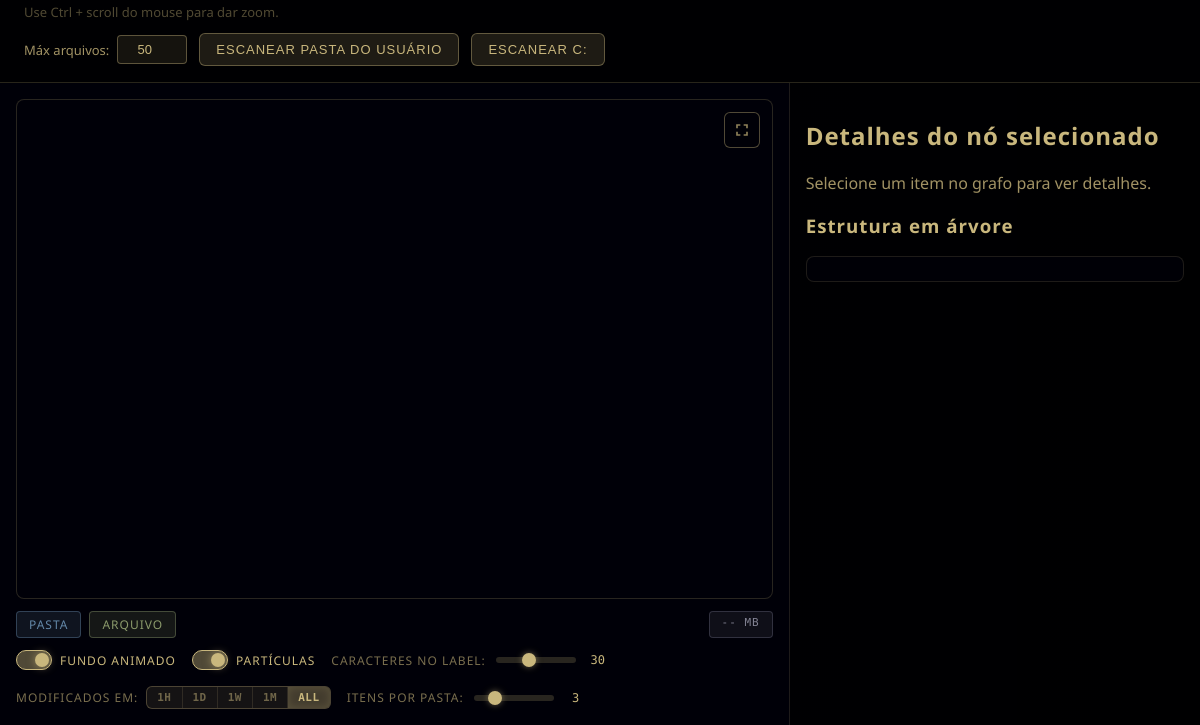
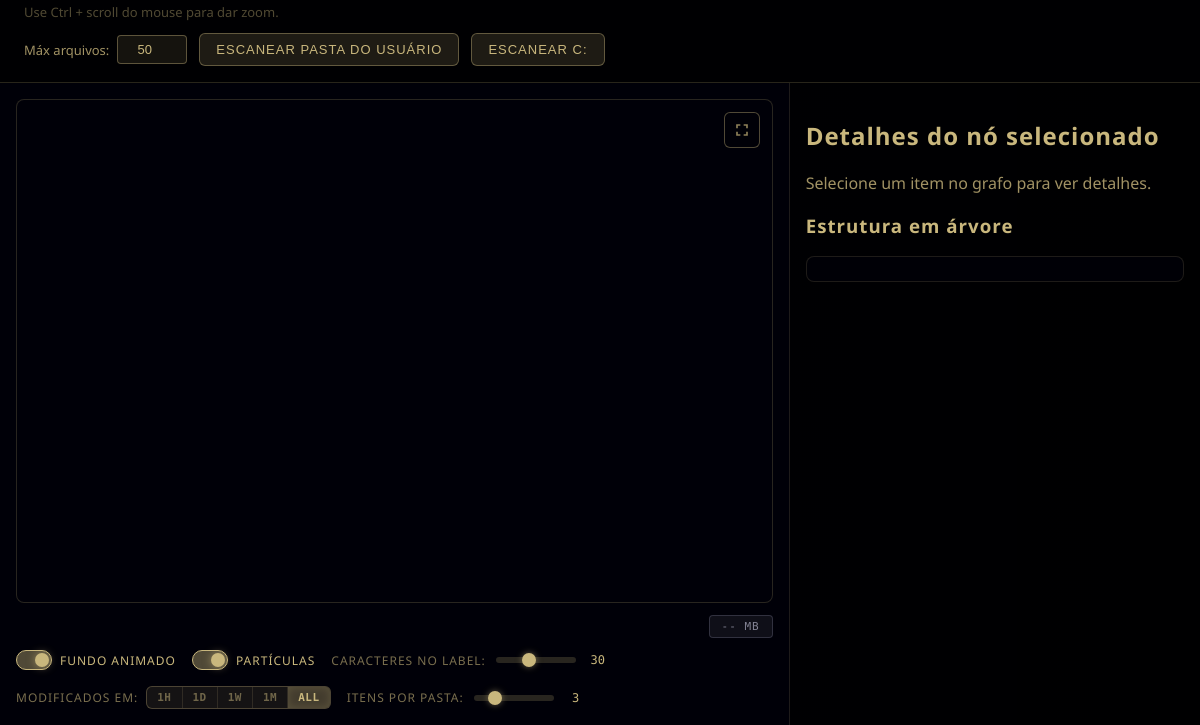
Before and after one commit to tombrito/graphFS, an Electron app: page renderer/index.html in a window 1200 px wide. Shown: the part 75-800 px from the top of the page. Drawn offline with Linux system fonts and the light colour scheme.

Commit message:
update electron and remove UI unused items

```diff
--- a/package.json
+++ b/package.json
@@ -12,7 +12,7 @@
   "author": "",
   "license": "MIT",
   "dependencies": {
-    "electron": "^35.7.5",
+    "electron": "^40.2.1",
     "pixi.js": "^8.2.1"
   }
 }
--- a/renderer/index.html
+++ b/renderer/index.html
@@ -32,8 +32,6 @@
           </button>
         </div>
         <div id="legend">
-          <span class="badge directory">Pasta</span>
-          <span class="badge file">Arquivo</span>
           <span class="badge fallback" id="fallback-badge" hidden>Dados de demonstração</span>
           <span class="badge memory" id="memory-badge">-- MB</span>
         </div>
--- a/renderer/styles.css
+++ b/renderer/styles.css
@@ -322,18 +322,6 @@ section.right {
   border: 1px solid transparent;
 }
 
-.badge.directory {
-  background: rgba(100, 136, 168, 0.15);
-  border-color: rgba(100, 136, 168, 0.4);
-  color: #6488a8;
-}
-
-.badge.file {
-  background: rgba(139, 154, 107, 0.15);
-  border-color: rgba(139, 154, 107, 0.4);
-  color: #8b9a6b;
-}
-
 .badge.fallback {
   background: rgba(201, 183, 125, 0.15);
   border-color: rgba(201, 183, 125, 0.4);
```
Also changed, not shown: 1 other file.
